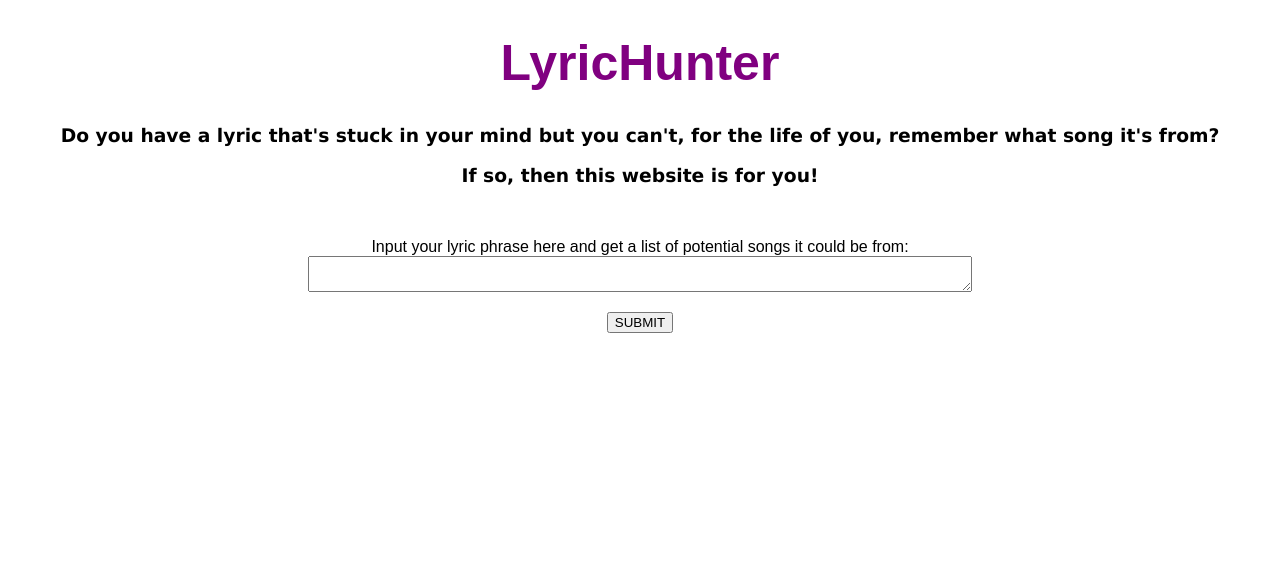
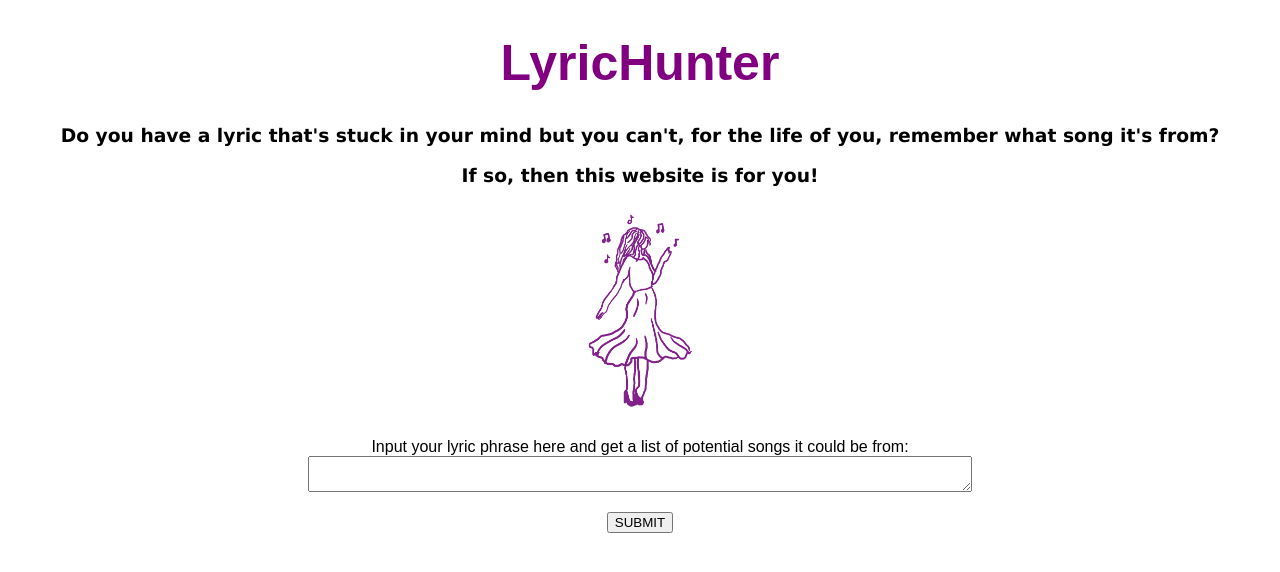
Before and after one commit to anniey27/310final, a Flask app: page / in a window 1280 px wide. Shown: the top 572 px of the page. Run offline with Flask 3, Linux system fonts and the light colour scheme.

Commit message:
edited index template

```diff
--- a/templates/index.html
+++ b/templates/index.html
@@ -24,7 +24,7 @@
     <h3>Do you have a lyric that's stuck in your mind but you can't, for the life of you, remember what song it's
         from?</h3>
     <h3>If so, then this website is for you!</h3>
-    <br>
+    <img src="/static/images/background.jpg" alt="Thumbnail" width="400px">
     <form action='/results' method="post">
             <p>
                 <label for="lyric">Input your lyric phrase here and get a list of potential songs it could be
```
